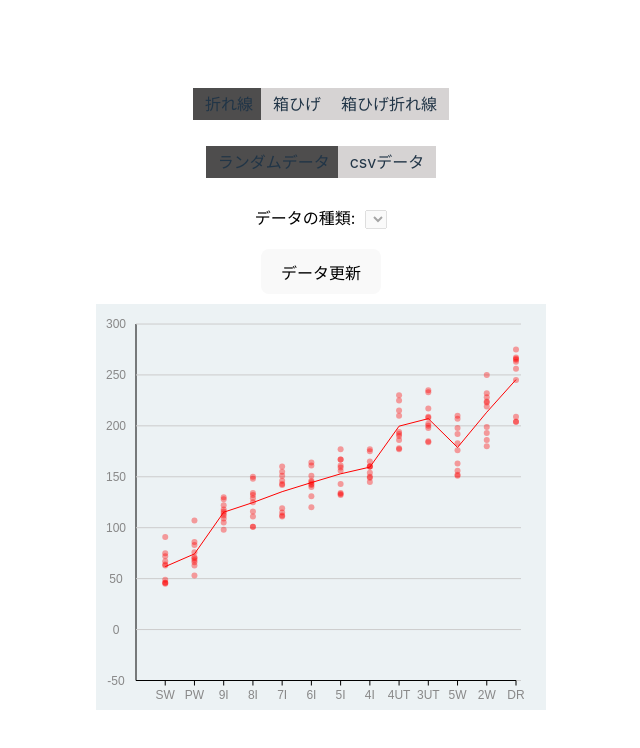
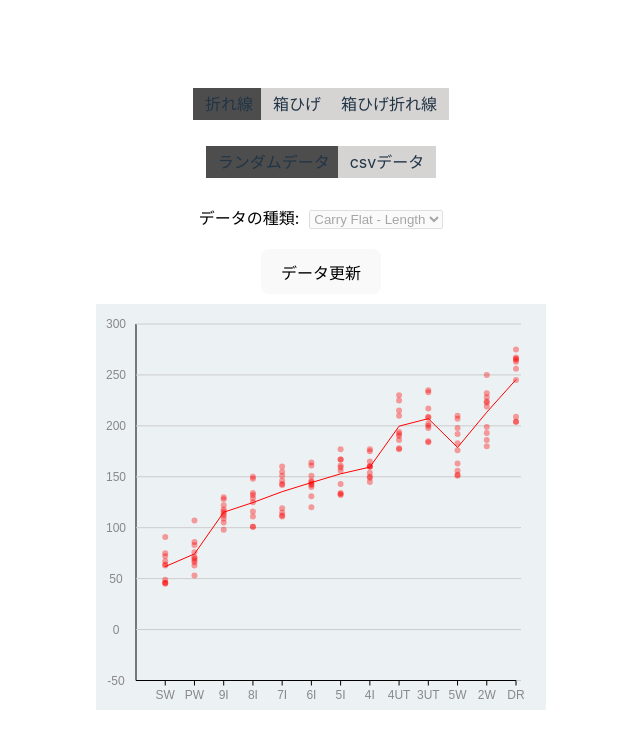
Before and after one commit to shunchobi/graph-sample, a Vue app: page / in a window 1280 px wide. Shown: the top 748 px of the page, without its empty margins (319-959 px from the left). Built offline with nearby package versions, Linux system fonts and the light colour scheme.

Commit message:
fix logic

```diff
--- a/src/App.vue
+++ b/src/App.vue
@@ -19,7 +19,8 @@
   <div>
     <label style="color: black; margin-right: 10px;">データの種類:</label>
     <select v-model="selectedHeader" :disabled="preferenceStore.dataType == 'random'" style="margin-bottom: 10px;">
-      <template v-for="h in hearders" :key="h">
+      <option v-if="preferenceStore.dataType == 'random'" selected>Carry Flat - Length</option>
+      <template v-else v-for="h in hearders" :key="h">
         <option>{{ h }}</option>
       </template>
     </select>
```
